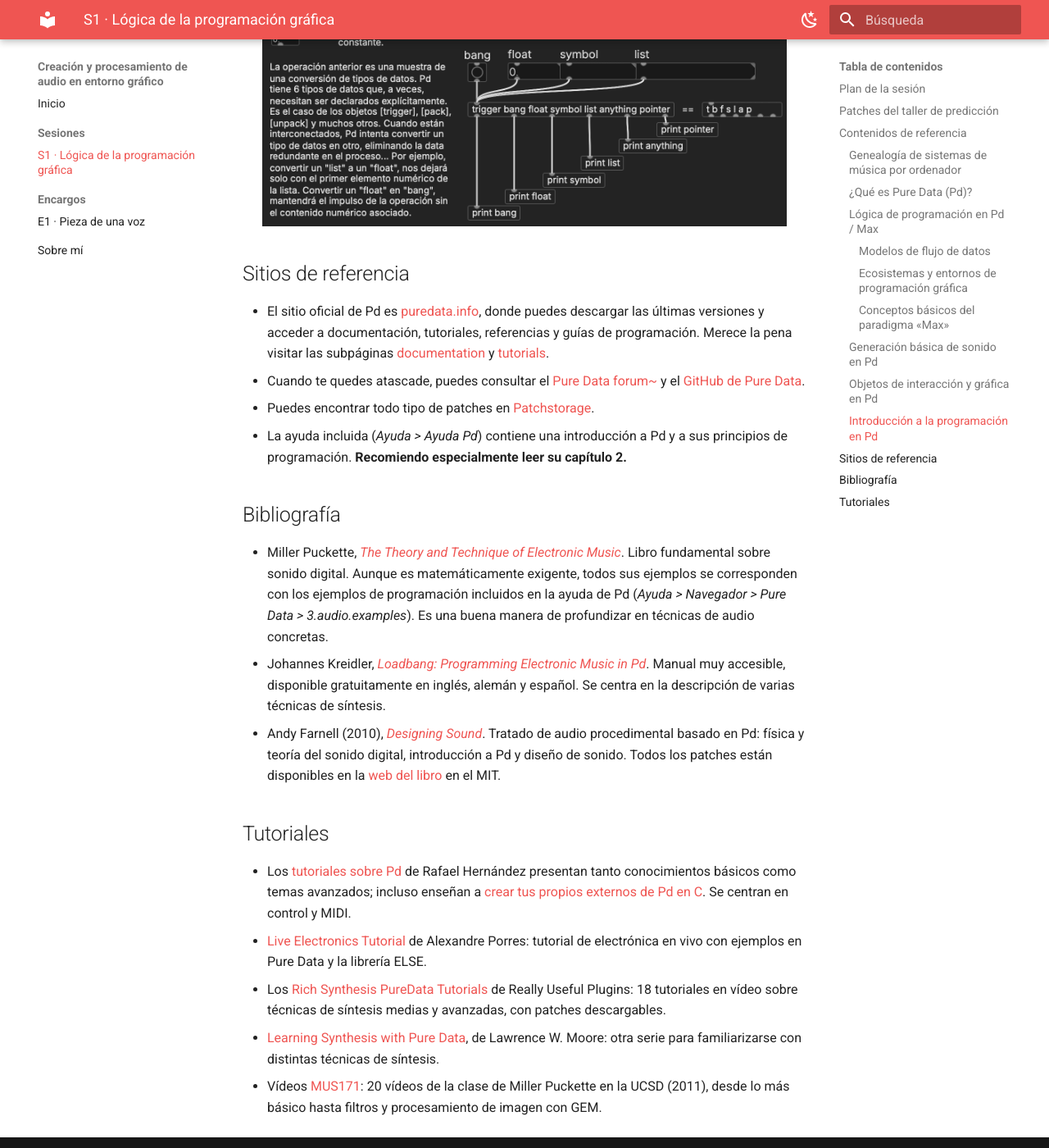
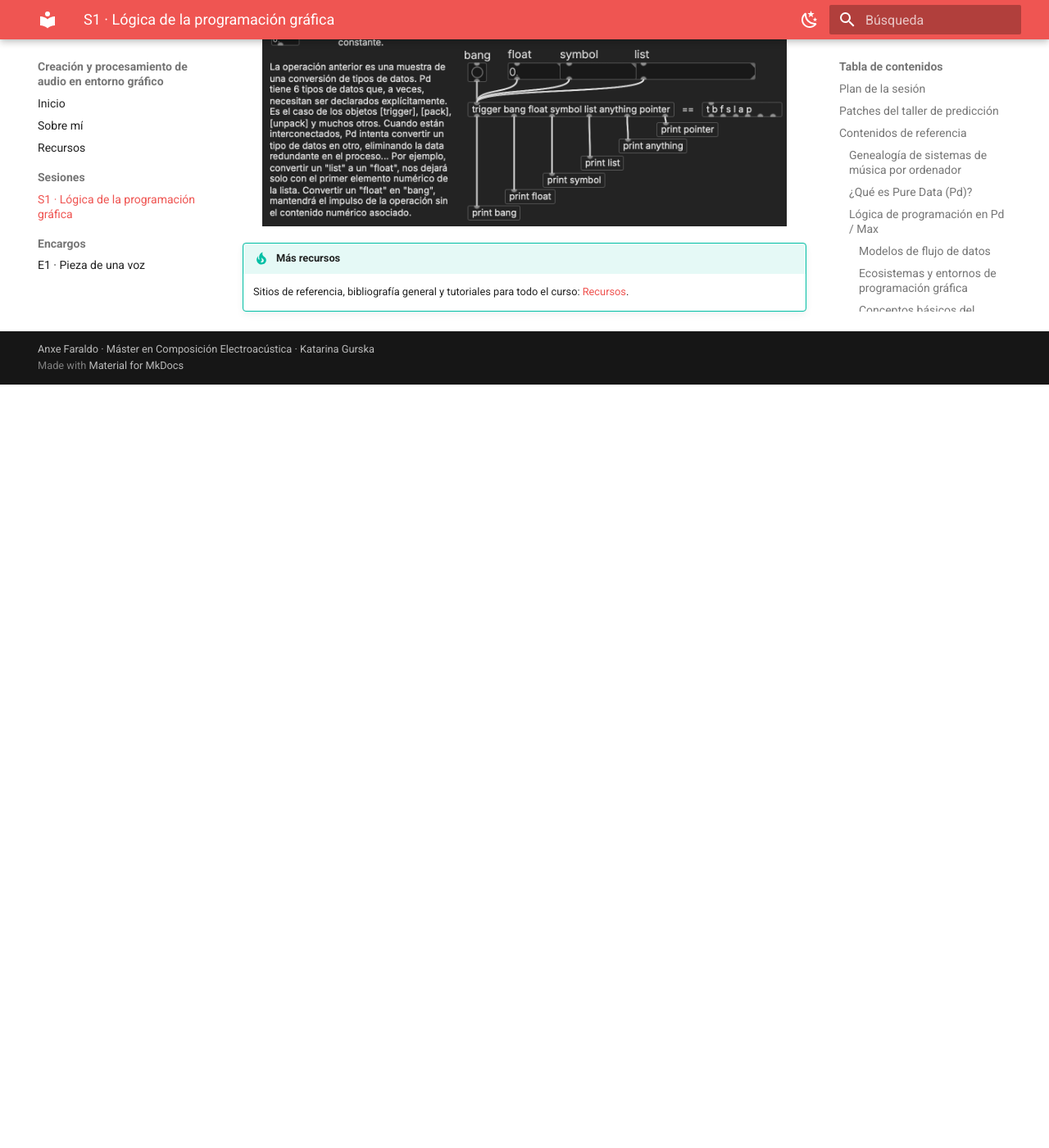
Before and after one commit to anxefaraldo/peg-curso, an MkDocs documentation site: the page built from docs/sesiones/s1.md, in a window 1280 px wide and 1400 px high, scrolled down 12557 px. Shown: the whole window at 82% size. Built offline with MkDocs 1.6.1 and Material for MkDocs 9.7.7, drawn with Linux system fonts in a browser that asks for light colours; after the commit the page ends 13026 px from its top, so only the background shows below that.

Commit message:
IA: párrafo sobre experimentación; página Recursos; Sobre mí tras Inicio
Co-Authored-By: Claude Opus 5.5 <noreply@anthropic.com>
Claude-Session: https://claude.ai/code/session_015mDvKK1qjs5Gp2UVjyJiVR

```diff
--- /dev/null
+++ b/docs/recursos.md
@@ -0,0 +1,24 @@
+# Recursos
+
+Referencias para todo el curso. Las lecturas y materiales específicos de cada tema están enlazados en su sesión.
+
+## Sitios de referencia
+
+- El sitio oficial de Pd es [puredata.info](https://puredata.info/), donde puedes descargar las últimas versiones y acceder a documentación, tutoriales, referencias y guías de programación. Merece la pena visitar las subpáginas [documentation](https://puredata.info/docs) y [tutorials](https://puredata.info/docs/tutorials).
+- Cuando te quedes atascade, puedes consultar el [Pure Data forum~](https://forum.pdpatchrepo.info/) y el [GitHub de Pure Data](https://github.com/pure-data).
+- Puedes encontrar todo tipo de patches en [Patchstorage](https://patchstorage.com/platform/pd-vanilla/).
+- La ayuda incluida (*Ayuda > Ayuda Pd*) contiene una introducción a Pd y a sus principios de programación. **Recomiendo especialmente leer su capítulo 2.**
+
+## Bibliografía
+
+- Miller Puckette, [*The Theory and Technique of Electronic Music*](http://msp.ucsd.edu/techniques.htm). Libro fundamental sobre sonido digital. Aunque es matemáticamente exigente, todos sus ejemplos se corresponden con los ejemplos de programación incluidos en la ayuda de Pd (*Ayuda > Navegador > Pure Data > 3.audio.examples*). Es una buena manera de profundizar en técnicas de audio concretas.
+- Johannes Kreidler, [*Loadbang: Programming Electronic Music in Pd*](http://pd-tutorial.com/). Manual muy accesible, disponible gratuitamente en inglés, alemán y español. Se centra en la descripción de varias técnicas de síntesis.
+- Andy Farnell (2010), [*Designing Sound*](https://mitpress.mit.edu/9780262014410/designing-sound/). Tratado de audio procedimental basado en Pd: física y teoría del sonido digital, introducción a Pd y diseño de sonido. Todos los patches están disponibles en la [web del libro](https://mitp-content-server.mit.edu/books/content/sectbyfn/books_pres_0/8375/designing_sound.zip/index.html) en el MIT.
+
+## Tutoriales
+
+- Los [tutoriales sobre Pd](https://www.youtube.com/watch?v=rtgGol-I4gA&list=PL12DC9A161D8DC5DC&index=2&t=0s) de Rafael Hernández presentan tanto conocimientos básicos como temas avanzados; incluso enseñan a [crear tus propios externos de Pd en C](https://www.youtube.com/watch?v=QjLKhQ_QIcc&list=UU-RatzHn1ukuuINLqnbBYeg). Se centran en control y MIDI.
+- [Live Electronics Tutorial](https://github.com/porres/Live-Electronics-Tutorial) de Alexandre Porres: tutorial de electrónica en vivo con ejemplos en Pure Data y la librería ELSE.
+- Los [Rich Synthesis PureData Tutorials](https://reallyusefulplugins.tumblr.com/richsynthesis) de Really Useful Plugins: 18 tutoriales en vídeo sobre técnicas de síntesis medias y avanzadas, con patches descargables.
+- [Learning Synthesis with Pure Data](https://www.youtube.com/playlist?list=PLQpnOqsrcBuq3JVvn4nQP90jv_rAs2cDQ), de Lawrence W. Moore: otra serie para familiarizarse con distintas técnicas de síntesis.
+- Vídeos [MUS171](http://pd-la.info/pd-media/miller-puckette-mus171-videos/): 20 vídeos de la clase de Miller Puckette en la UCSD (2011), desde lo más básico hasta filtros y procesamiento de imagen con GEM.
--- a/docs/sesiones/s1.md
+++ b/docs/sesiones/s1.md
@@ -132,23 +132,5 @@ Algo propio de los objetos de interacción gráfica, pero no restringido a ellos
 
 ![Introducción a la programación en Pd, 4](img/s1/introduccion-4.png)
 
-## Sitios de referencia
-
-- El sitio oficial de Pd es [puredata.info](https://puredata.info/), donde puedes descargar las últimas versiones y acceder a documentación, tutoriales, referencias y guías de programación. Merece la pena visitar las subpáginas [documentation](https://puredata.info/docs) y [tutorials](https://puredata.info/docs/tutorials).
-- Cuando te quedes atascade, puedes consultar el [Pure Data forum~](https://forum.pdpatchrepo.info/) y el [GitHub de Pure Data](https://github.com/pure-data).
-- Puedes encontrar todo tipo de patches en [Patchstorage](https://patchstorage.com/platform/pd-vanilla/).
-- La ayuda incluida (*Ayuda > Ayuda Pd*) contiene una introducción a Pd y a sus principios de programación. **Recomiendo especialmente leer su capítulo 2.**
-
-## Bibliografía
-
-- Miller Puckette, [*The Theory and Technique of Electronic Music*](http://msp.ucsd.edu/techniques.htm). Libro fundamental sobre sonido digital. Aunque es matemáticamente exigente, todos sus ejemplos se corresponden con los ejemplos de programación incluidos en la ayuda de Pd (*Ayuda > Navegador > Pure Data > 3.audio.examples*). Es una buena manera de profundizar en técnicas de audio concretas.
-- Johannes Kreidler, [*Loadbang: Programming Electronic Music in Pd*](http://pd-tutorial.com/). Manual muy accesible, disponible gratuitamente en inglés, alemán y español. Se centra en la descripción de varias técnicas de síntesis.
-- Andy Farnell (2010), [*Designing Sound*](https://mitpress.mit.edu/9780262014410/designing-sound/). Tratado de audio procedimental basado en Pd: física y teoría del sonido digital, introducción a Pd y diseño de sonido. Todos los patches están disponibles en la [web del libro](https://mitp-content-server.mit.edu/books/content/sectbyfn/books_pres_0/8375/designing_sound.zip/index.html) en el MIT.
-
-## Tutoriales
-
-- Los [tutoriales sobre Pd](https://www.youtube.com/watch?v=rtgGol-I4gA&list=PL12DC9A161D8DC5DC&index=2&t=0s) de Rafael Hernández presentan tanto conocimientos básicos como temas avanzados; incluso enseñan a [crear tus propios externos de Pd en C](https://www.youtube.com/watch?v=QjLKhQ_QIcc&list=UU-RatzHn1ukuuINLqnbBYeg). Se centran en control y MIDI.
-- [Live Electronics Tutorial](https://github.com/porres/Live-Electronics-Tutorial) de Alexandre Porres: tutorial de electrónica en vivo con ejemplos en Pure Data y la librería ELSE.
-- Los [Rich Synthesis PureData Tutorials](https://reallyusefulplugins.tumblr.com/richsynthesis) de Really Useful Plugins: 18 tutoriales en vídeo sobre técnicas de síntesis medias y avanzadas, con patches descargables.
-- [Learning Synthesis with Pure Data](https://www.youtube.com/playlist?list=PLQpnOqsrcBuq3JVvn4nQP90jv_rAs2cDQ), de Lawrence W. Moore: otra serie para familiarizarse con distintas técnicas de síntesis.
-- Vídeos [MUS171](http://pd-la.info/pd-media/miller-puckette-mus171-videos/): 20 vídeos de la clase de Miller Puckette en la UCSD (2011), desde lo más básico hasta filtros y procesamiento de imagen con GEM.
+!!! tip "Más recursos"
+    Sitios de referencia, bibliografía general y tutoriales para todo el curso: [Recursos](../recursos.md).
--- a/mkdocs.yml
+++ b/mkdocs.yml
@@ -29,10 +29,11 @@ markdown_extensions:
   - pymdownx.superfences
 nav:
   - Inicio: index.md
+  - Sobre mí: sobre-mi.md
+  - Recursos: recursos.md
   - Sesiones:
       - "S1 · Lógica de la programación gráfica": sesiones/s1.md
   - Encargos:
       - "E1 · Pieza de una voz": encargos/e1.md
-  - Sobre mí: sobre-mi.md
 extra_css:
   - stylesheets/extra.css
```
Also changed, not shown: docs/index.md (+2 -0 lines).
